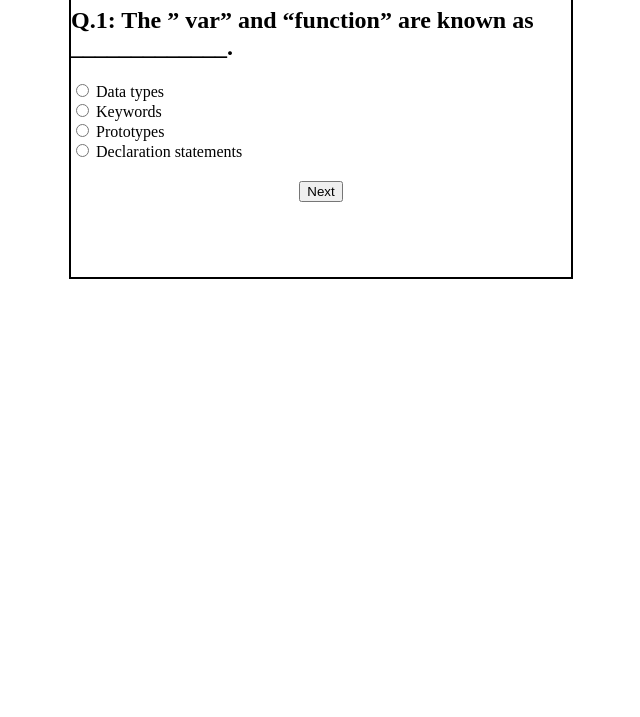
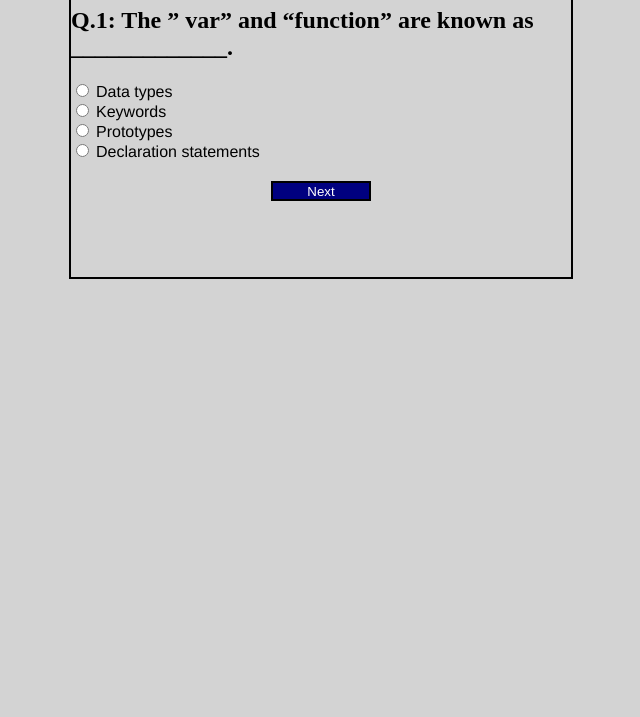
Before and after one commit to mohd-sultan-mansuri/quiz, a plain HTML site: page index.html in a window 1280 px wide. Shown: the part 83-800 px from the top of the page, without its empty margins (319-959 px from the left). Drawn offline with Linux system fonts and the light colour scheme.

Commit message:
Update index.html

```diff
--- a/index.html
+++ b/index.html
@@ -6,6 +6,10 @@
     <title>quiz</title>
 
     <style>
+       *
+        {
+            background-color: lightgray;
+        }
         .parent
         {
             height: 350px;
@@ -13,12 +17,25 @@
             margin: auto;
             border: 2px solid black;
         }
-         @media(max-width:700px)
+
+        @media(max-width:700px)
         {
             .parent
             {
                 width: 100%;
             }
+        }
+        label
+        {
+            font-family: 'Franklin Gothic Medium', 'Arial Narrow', Arial, sans-serif;
+        }
+        #next
+        {
+            border: 2px  solid black;
+            height: 20px;
+            width: 100px;
+            background-color: navy;
+            color: white;
         }
     </style>
 </head>
```
